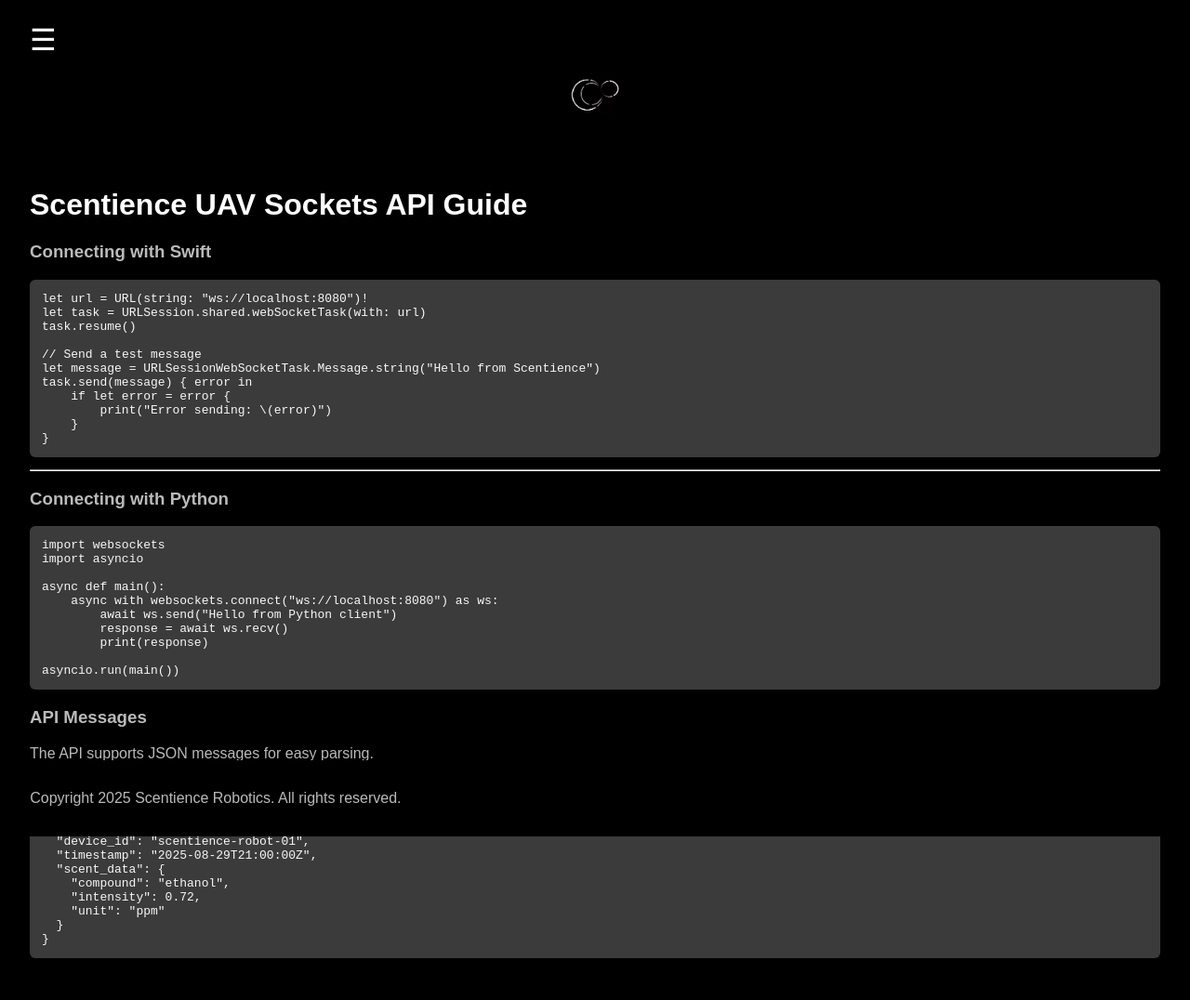
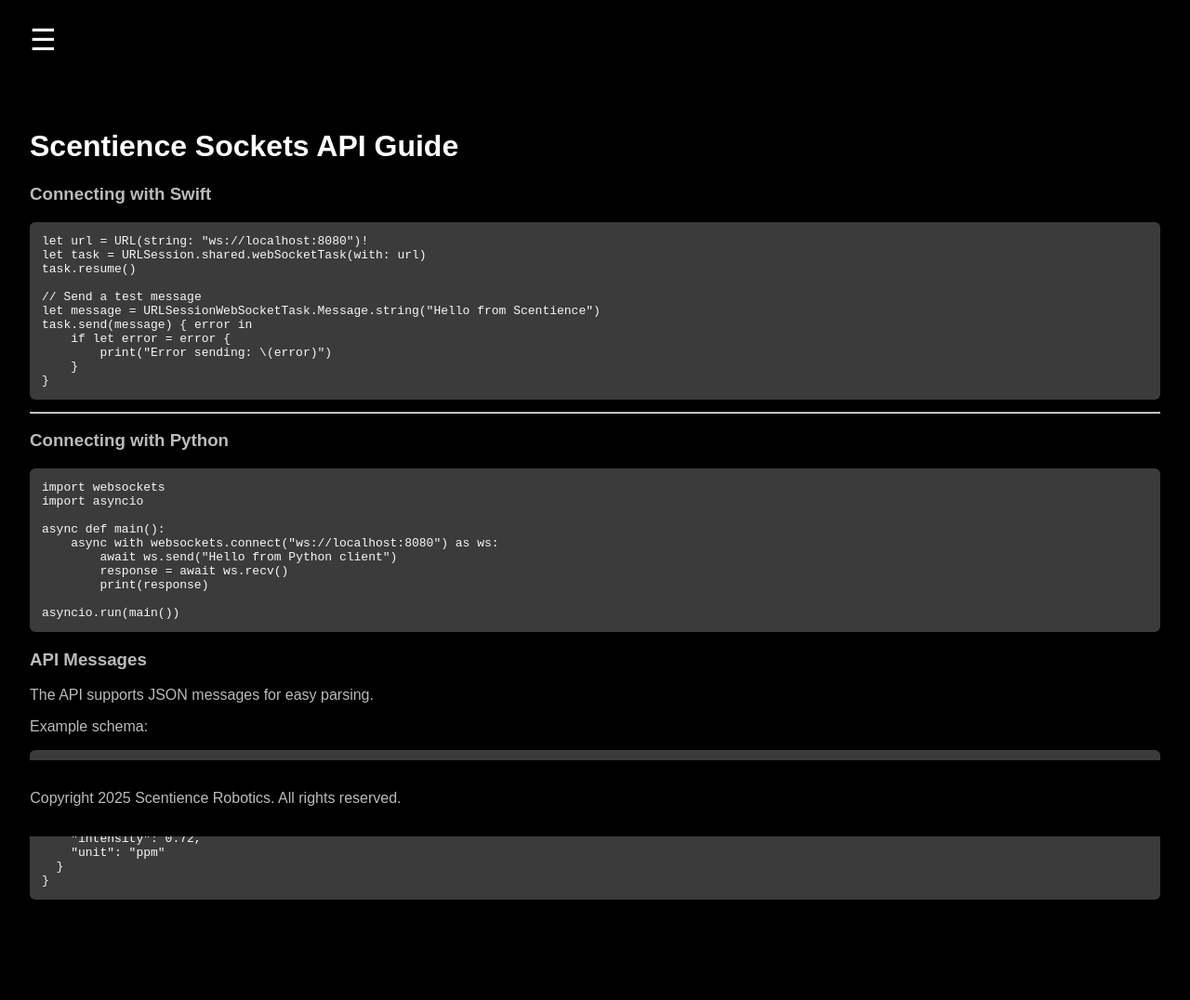
Before and after one commit to Scentience/docs-api, a Jekyll site: the page built from sockets-api.md, in a window 1280 px wide. Shown: the whole page at 93% size. Built offline with Jekyll 4.4.1, drawn with Linux system fonts in a browser that asks for light colours; after the commit the page ends 1013 px from its top, so only the background shows below that.

Commit message:
update image format

````diff
--- a/_layouts/default.html
+++ b/_layouts/default.html
@@ -9,7 +9,7 @@
 <body>
     <header>
         <button id="hamburger" aria-label="Toggle navigation">&#9776;</button> <!-- Hamburger icon -->
-        <img src="https://scentience.github.io/docs-api/assets/logo.png" style="display:block;float:none;margin-left:auto;margin-right:auto;width:5%">
+        <!-- <img src="https://scentience.github.io/docs-api/assets/logo.png" style="display:block;float:none;margin-left:auto;margin-right:auto;width:5%"> -->
     </header>
     <nav id="sidebar">
         <ul>
--- a/sockets-api.md
+++ b/sockets-api.md
@@ -3,7 +3,7 @@
 title: Contact
 ---
 
-# Scentience UAV Sockets API Guide
+# Scentience Sockets API Guide
 
 ### Connecting with Swift
 ```python
````
Also changed, not shown: api-reference.md (+2 -0 lines), ble-api.md (+2 -0 lines).
